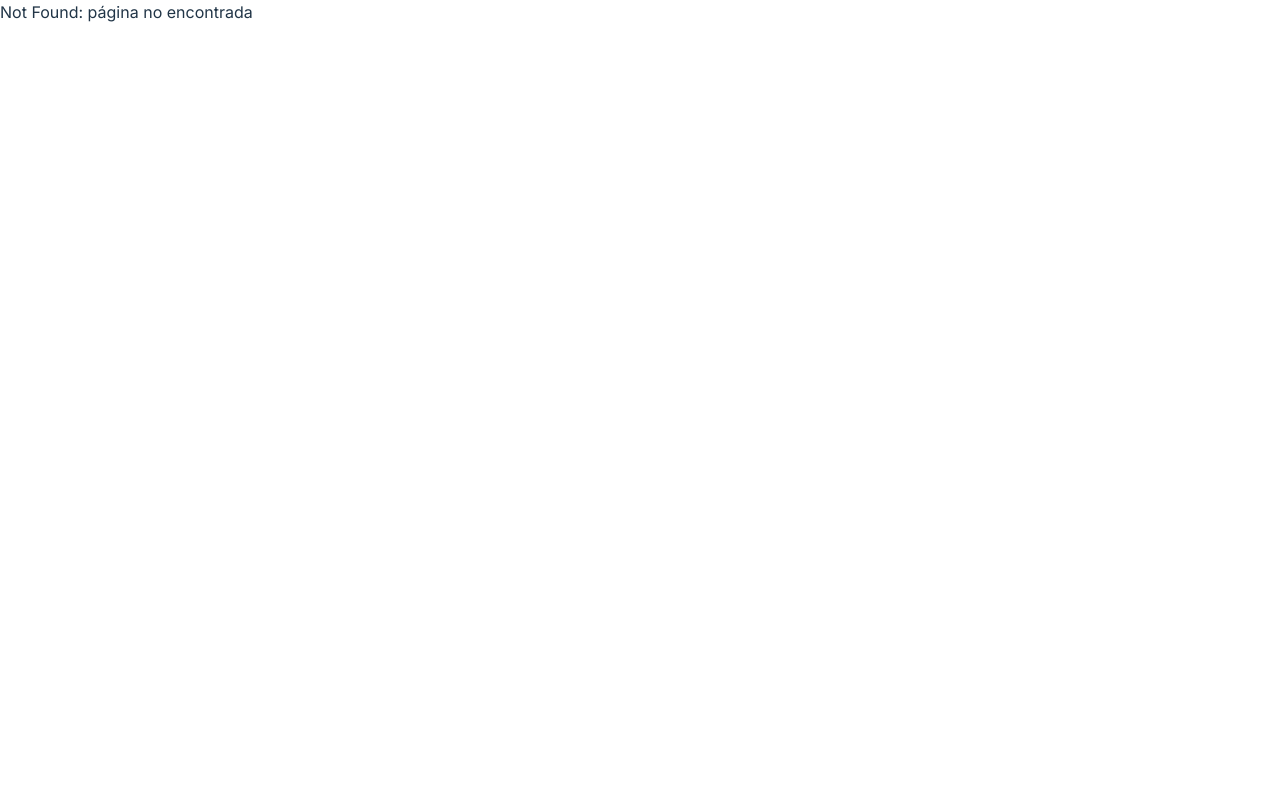
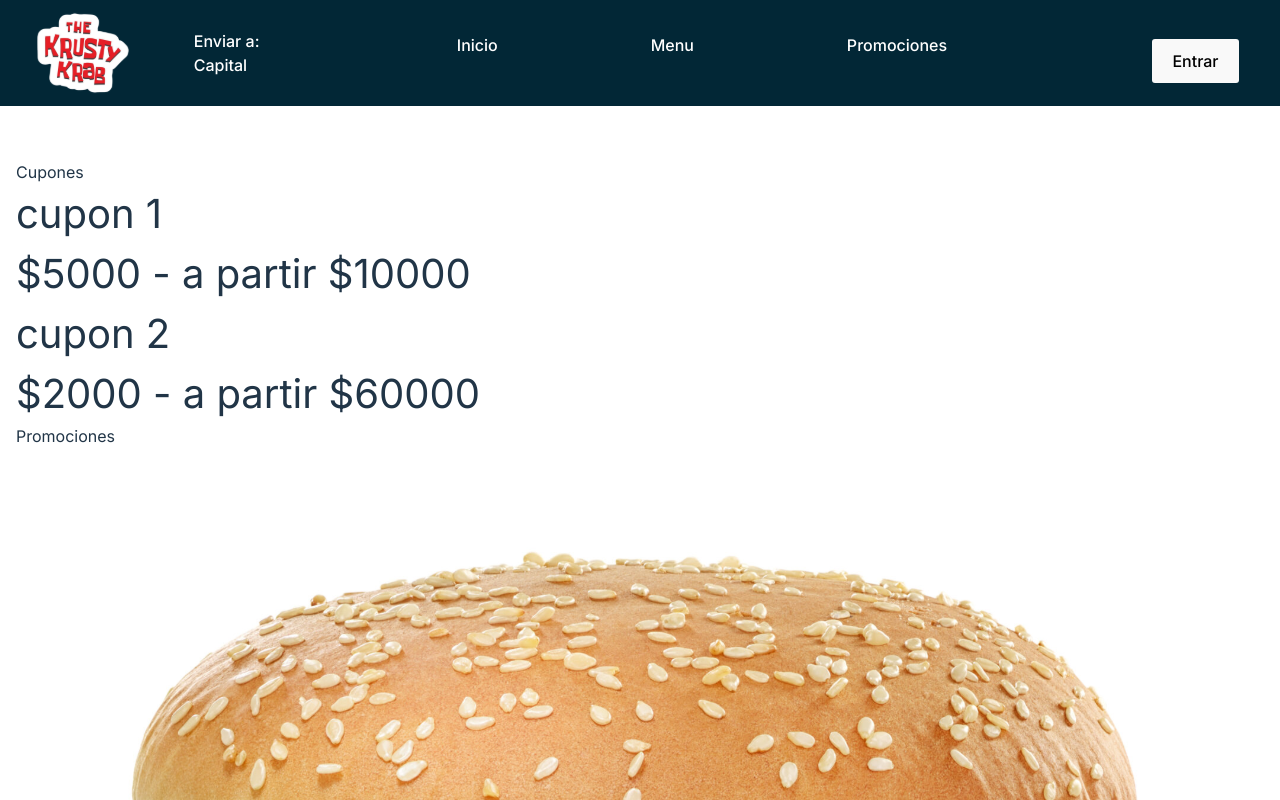
Before and after one commit to Juliorivasz/The-Krusty-Krab, a React (Vite) app in the folder frontend/: page /promociones in a window 1280 px wide. Before the commit this address had no page. Shown: the top 800 px of the page. Built offline with nearby package versions, Linux system fonts and the light colour scheme.

Commit message:
oculte la barra de busqueda en promociones

```diff
--- a/frontend/src/App.jsx
+++ b/frontend/src/App.jsx
@@ -23,6 +23,7 @@ function App() {
         <Route path="/register" element={<RegisterUser />} />
         <Route path="/admin/*" element={<AdminRoutes />} />
         <Route path="/userprofile" element={<UserProfile />} /> {/* Ruta para UserProfile */}
+        <Route path="/promociones" element={<Promociones />} />
         <Route path="*" element={<NotFound />} /> {/* Esta debe ser la última ruta */}
       </Routes>
     </>
--- a/frontend/src/layouts/FullWidthLayout.jsx
+++ b/frontend/src/layouts/FullWidthLayout.jsx
@@ -5,7 +5,7 @@ import { Header } from './Header'
 export default function FullWidthLayout({children}) {
   return (
     <div>
-        <Header/>
+        <Header isShow={false}/>
         <div style={{padding:"10rem 1rem 1rem 1rem"}}>{children}</div>
     </div>
   )
```
